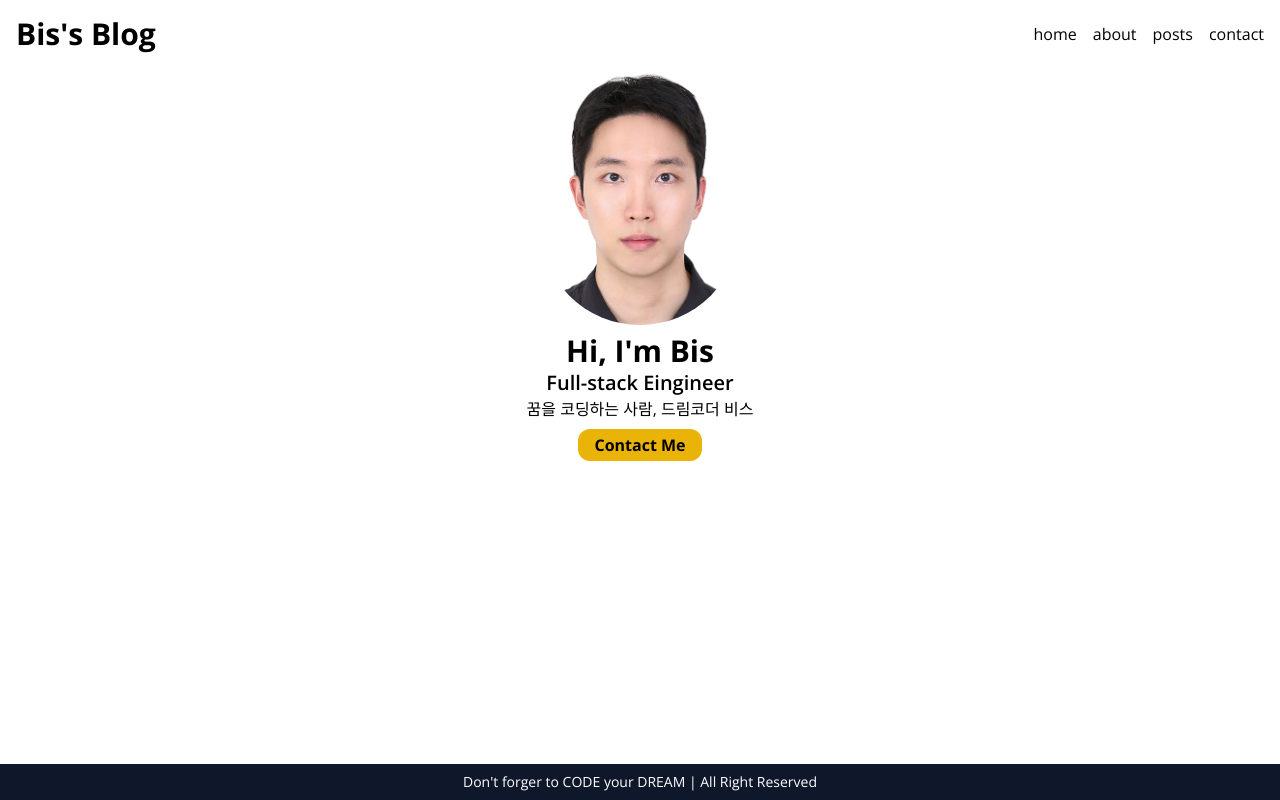
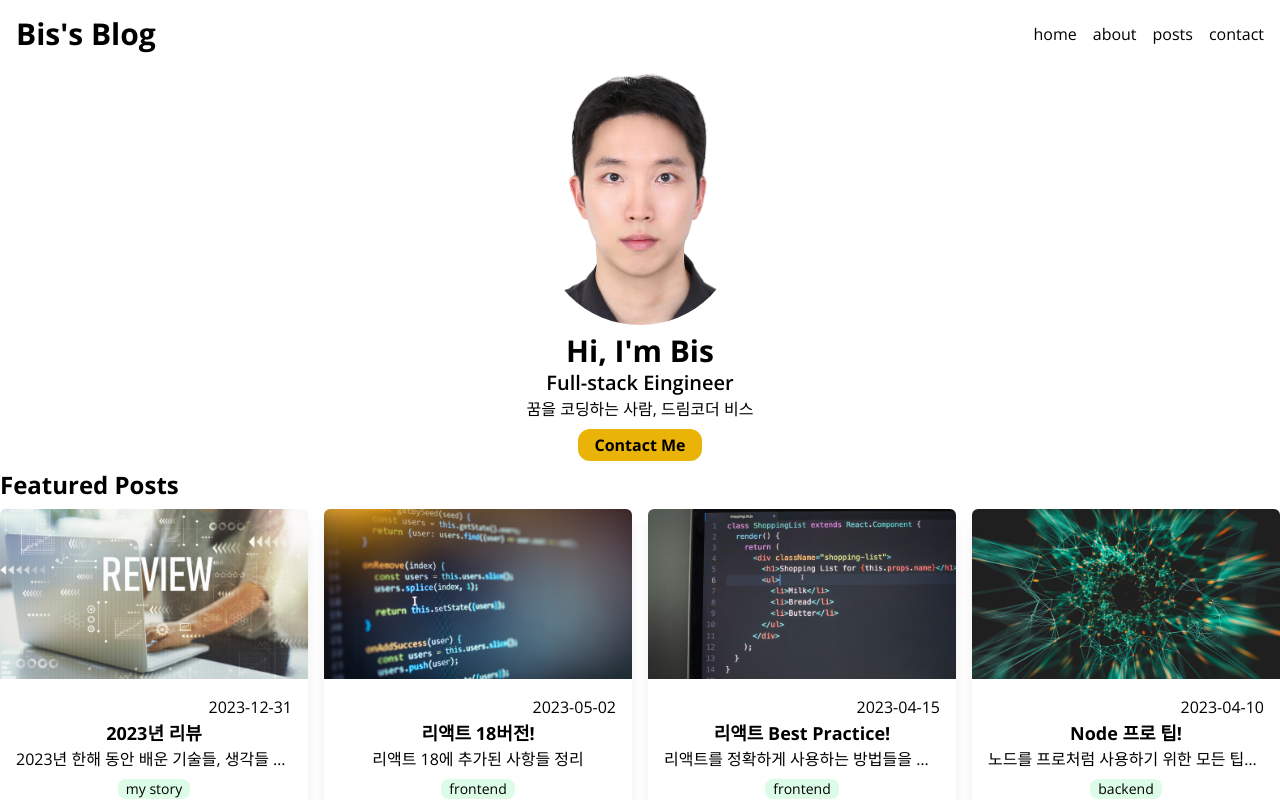
Before and after one commit to bis92/blog, a Next.js app: page / in a window 1280 px wide. Built offline with nearby package versions, Linux system fonts and the light colour scheme.

Commit message:
Featured Posts

```diff
--- a/src/app/page.tsx
+++ b/src/app/page.tsx
@@ -1,8 +1,10 @@
 import './globals.css'
 import Hero from '@/components/Hero';
+import FeaturedPosts from '@/components/FeaturedPosts';
 
 export default function HomePage() {
   return <>
     <Hero />
+    <FeaturedPosts />
   </>
 }
--- /dev/null
+++ b/src/components/FeaturedPosts.tsx
@@ -0,0 +1,12 @@
+import { getAllPosts, getFeaturedPosts } from '@/service/posts';
+import PostsGrid from './PostsGrid';
+
+export default async function FeaturedPosts() {
+  const posts = await getFeaturedPosts();
+  return (
+    <section>
+      <h2 className='text-2xl font-bold my-2'>Featured Posts</h2>
+      <PostsGrid posts={posts} />
+    </section>
+  );
+}
--- /dev/null
+++ b/src/components/PostCard.tsx
@@ -0,0 +1,27 @@
+import { Post } from '@/service/posts';
+import Image from 'next/image';
+import Link from 'next/link';
+
+type Props = { post: Post };
+
+export default function PostCard({
+  post: { title, description, date, category, path },
+}: Props) {
+  return <Link href={`/posts/${path}`}>
+    <article className='rounded-md overflow-hidden shadow-lg'>
+      <Image
+        src={`/images/posts/${path}.png`}
+        alt={title}
+        className='w-full'
+        width={300}
+        height={200}
+      />
+      <div className='flex flex-col items-center p-4'>
+        <time className='self-end'>{date.toString()}</time>
+        <h3 className='text-lg font-bold'>{title}</h3>
+        <p className='w-full truncate text-center'>{description}</p>
+        <span className='text-sm rounded-lg bg-green-100 px-2 my-2'>{category}</span>
+      </div>
+    </article>
+  </Link>;
+}
--- /dev/null
+++ b/src/components/PostsGrid.tsx
@@ -0,0 +1,12 @@
+import { Post } from '@/service/posts';
+import PostCard from './PostCard';
+
+type Props = { posts: Post[] };
+
+export default function PostsGrid({ posts }: Props) {
+  return <ul className='grid gap-4 grid-cols-1 sm:grid-cols-2 md:grid-cols-3 lg:grid-cols-4'>
+    {posts.map((post) => (
+      <li key={post.path}><PostCard post={post} /></li>
+    ))}
+  </ul>;
+}
--- /dev/null
+++ b/src/service/posts.ts
@@ -0,0 +1,23 @@
+import { readFile } from 'fs/promises';
+import path from 'path';
+
+export type Post = {
+  title: string;
+  description: string;
+  date: Date;
+  category: string;
+  path: string;
+  featured: boolean;
+}
+
+export async function getAllPosts(): Promise<Post[]> {
+  const filePath = path.join(process.cwd(), 'data', 'posts.json');
+  return readFile(filePath, 'utf-8')
+    .then<Post[]>(JSON.parse)
+    .then(posts => posts.sort((a, b) => (a.date > b.date ? -1: 1)));
+}
+
+export async function getFeaturedPosts(): Promise<Post[]> {
+  return getAllPosts()
+  .then(posts => posts.filter((post) => post.featured))
+}
--- a/tailwind.config.ts
+++ b/tailwind.config.ts
@@ -12,11 +12,10 @@
         "gradient-radial": "radial-gradient(var(--tw-gradient-stops))",
         "gradient-conic":
           "conic-gradient(from 180deg at 50% 50%, var(--tw-gradient-stops))",
-
       },
       width: {
         '600': '600px',
-    },
+      },
     },
   },
   plugins: [],
```
